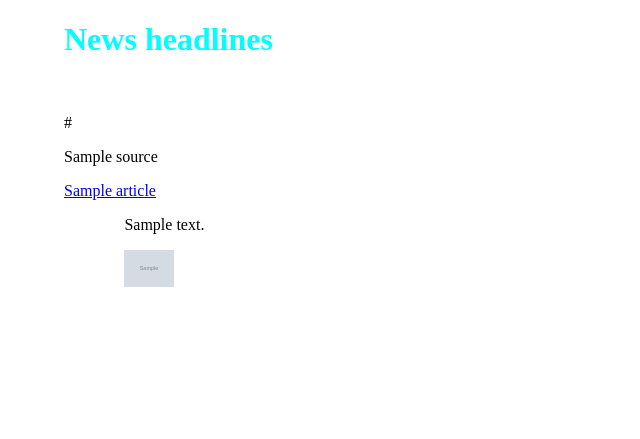
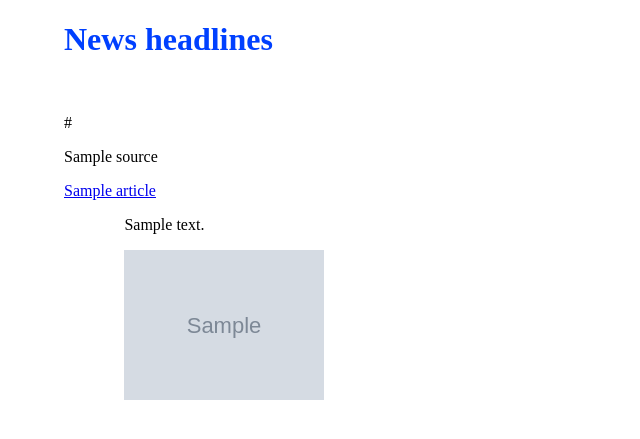
Before and after one commit to zaydenSnacks/Capital_one_Proj, a Flask app: template templates/index.html in a window 1280 px wide. Shown: the top 439 px of the page, without its empty margins (0-640 px from the left). Run offline with Flask 2, Linux system fonts and the light colour scheme; the template is opened without the code that fills it: most values are stand-ins (such as "Sample title", 1, 10 or a date in 2020); grey boxes marked "Sample" are stand-in pictures.

Commit message:
fixed CSS style sheet error

```diff
--- /dev/null
+++ b/static/style.css
@@ -0,0 +1,9 @@
+.img {
+    height: auto;
+    width: auto;
+    max-width: 200px;
+    max-height:  200px;
+}
+.header {
+    color: #0040ff;
+}
--- a/style.css
+++ /dev/null
@@ -1,9 +0,0 @@
-.img {
-    height: auto;
-    width: auto;
-    max-width: 50px;
-    max-height:  50px;
-}
-.header {
-    color: #00ffff;
-}
--- a/templates/index.html
+++ b/templates/index.html
@@ -2,7 +2,7 @@
 <html lang="en">
 <head>
     <meta charset="UTF-8">
-    <link rel="stylesheet" type="text/css" href="../style.css">
+    <link rel="stylesheet" type="text/css" href="/static/style.css">
     <title>Cap challenge</title>
 </head>
 <body style="margin-left: 5%">
```
